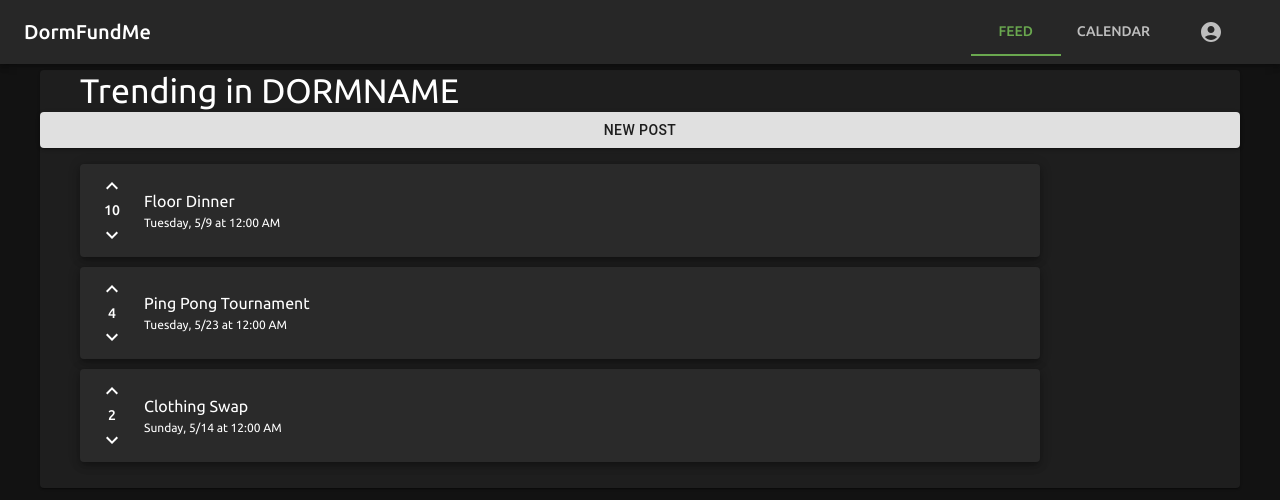
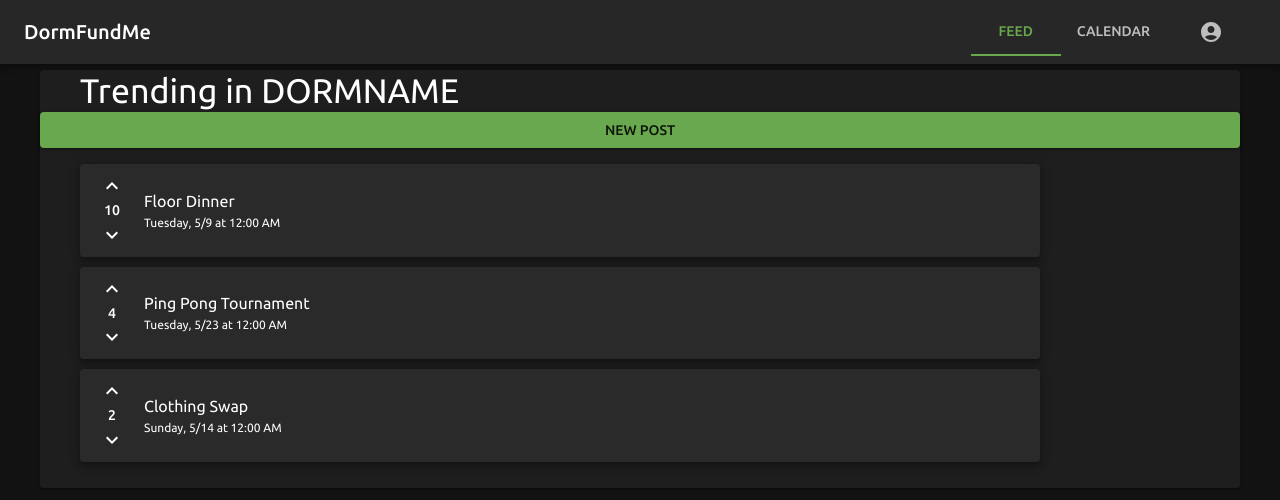
Before and after one commit to pabaill/CS278-Project--DormFundMe-, a React (Vite) app in the folder DormFundMe/: page /feed in a window 1280 px wide. Shown: the top 500 px of the page. Built offline with nearby package versions, Linux system fonts and the light colour scheme.

Commit message:
Button Update

```diff
--- a/DormFundMe/src/assets/components/Feed/dfm-feed.jsx
+++ b/DormFundMe/src/assets/components/Feed/dfm-feed.jsx
@@ -1,7 +1,6 @@
-import { Typography, Paper } from '@mui/material';
+import { Button, Typography, Paper } from '@mui/material';
 import "./dfm-feed.css";
 import DFMPost from "../Post/dfm-post";
-import Button from '@material-ui/core/Button';
 
 const dormname = "DORMNAME";
 
@@ -40,7 +39,7 @@ function DFMFeed() {
         // TODO: "Add posts" button/menu, filtering of posts
         <Paper className='dfm-feed-paper'>
             <Typography variant='h4'>Trending in {dormname}</Typography>
-            <Button variant="contained" New Post onClick={() => alert('clicked')}>
+            <Button variant="contained" id="New Post" onClick={() => alert('clicked')}>
                 New Post
             </Button>
             <ul className='dfm-feed-post-list'>
```
